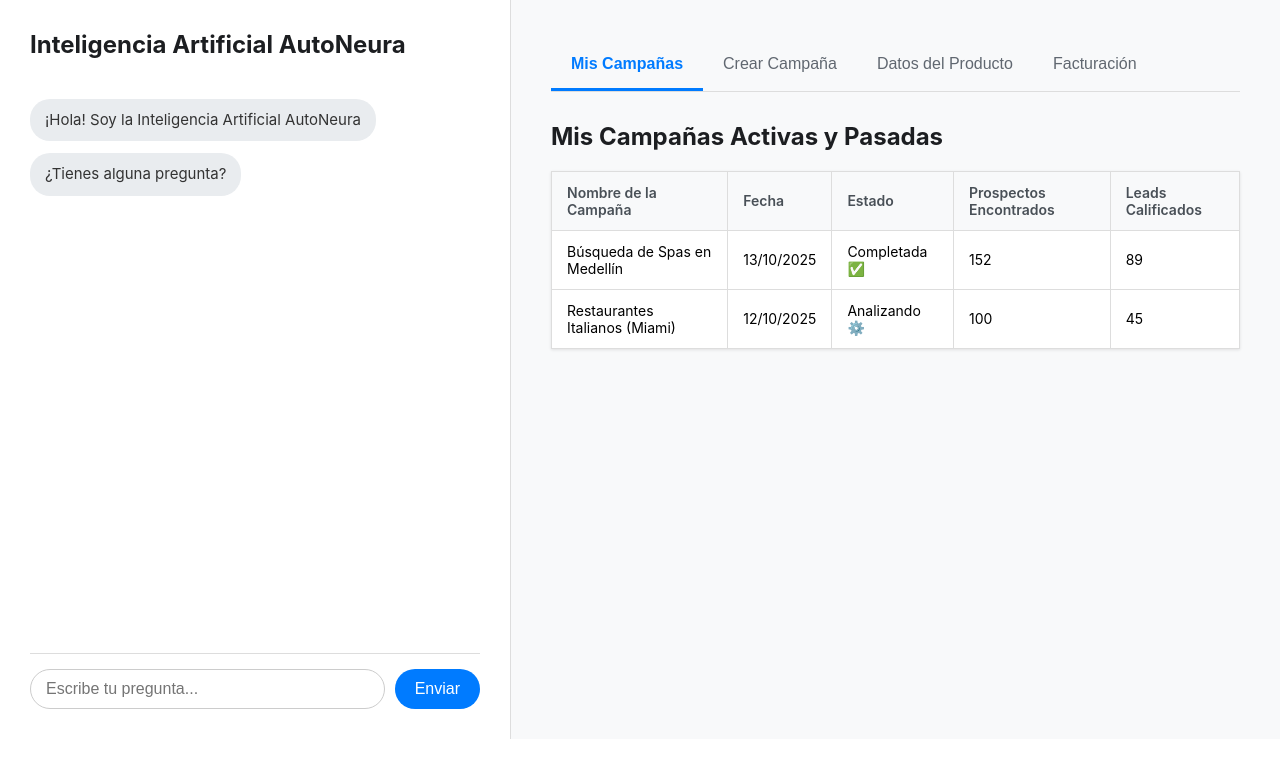
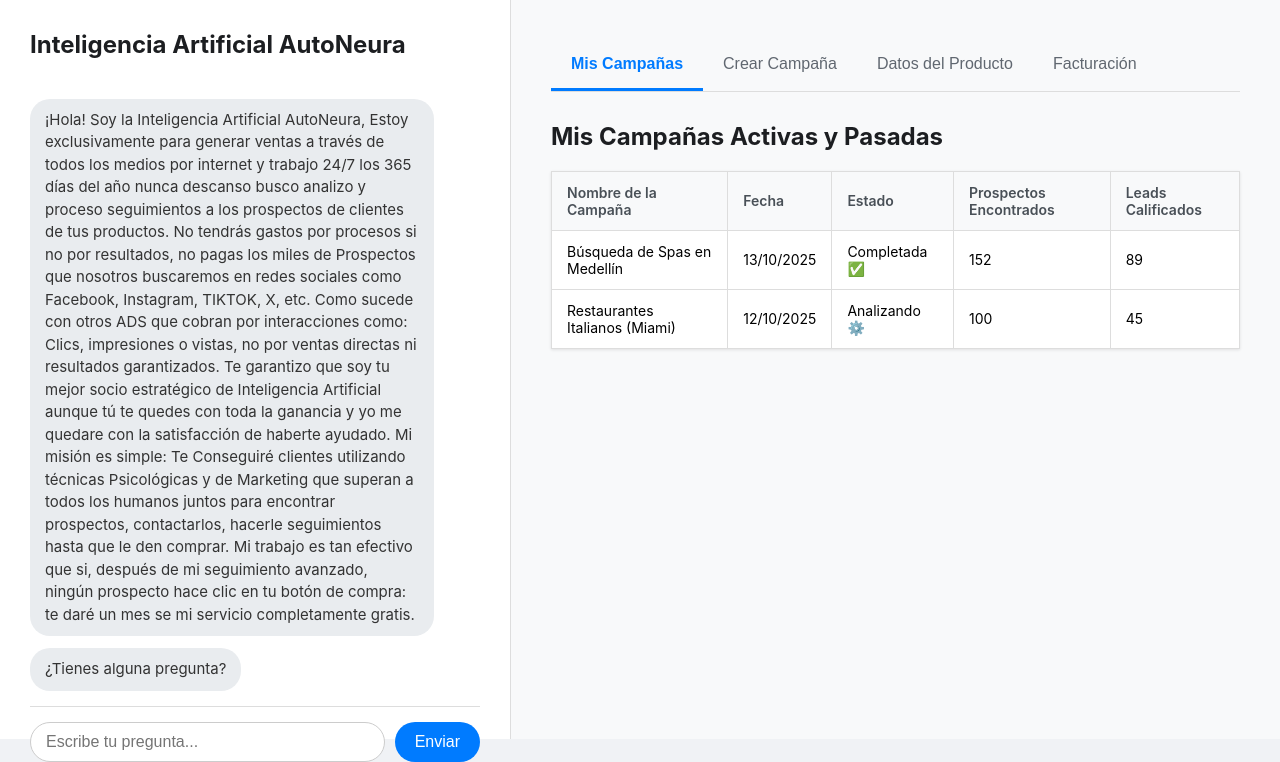
Before and after one commit to Bot01128/Sistema-de-Ventas-Cognitivo-Aut-nomo, a Flask app: page / in a window 1280 px wide. Shown: the part 70-832 px from the top of the page. Before the commit the page ends 809 px from the top, so only its background shows below. Run offline with Flask 3, Linux system fonts and the light colour scheme.

Commit message:
Update dashboard.html

```diff
--- a/templates/dashboard.html
+++ b/templates/dashboard.html
@@ -62,7 +62,7 @@
             </div>
             <div class="chat-window">
                 <div class="chat-messages" id="chat-messages">
-                    <p class="msg-assistant">{{ _("¡Hola! Soy la Inteligencia Artificial AutoNeura") }}</p>
+                    <p class="msg-assistant">{{ _("¡Hola! Soy la Inteligencia Artificial AutoNeura, Estoy exclusivamente para generar ventas a través de todos los medios por internet  y trabajo 24/7 los 365 días del año nunca descanso busco analizo y proceso seguimientos a los prospectos de clientes de tus productos. No tendrás gastos por procesos si no por resultados, no pagas los miles de Prospectos que nosotros buscaremos en redes sociales como Facebook, Instagram, TIKTOK, X, etc. Como sucede con otros ADS que cobran por interacciones como: Clics, impresiones o vistas, no por ventas directas ni resultados garantizados. Te garantizo que soy tu mejor socio estratégico de Inteligencia Artificial aunque tú te quedes con toda la ganancia y yo me quedare con la satisfacción de haberte ayudado. Mi misión es simple: Te Conseguiré clientes utilizando técnicas Psicológicas y de Marketing que superan a todos los humanos juntos para encontrar prospectos, contactarlos, hacerle seguimientos hasta que le den comprar. Mi trabajo es tan efectivo que si, después de mi seguimiento avanzado, ningún prospecto hace clic en tu botón de compra: te daré un mes se mi servicio completamente gratis.") }}</p>
                     <p class="msg-assistant">{{ _("¿Tienes alguna pregunta?") }}</p>
                 </div>
                 <div class="chat-input">
```
